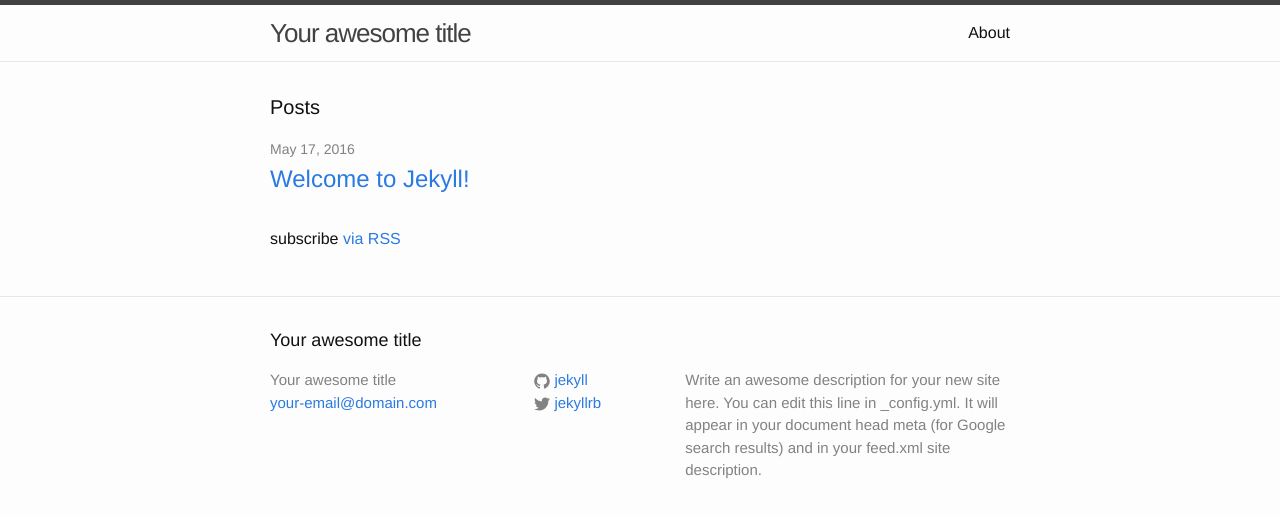
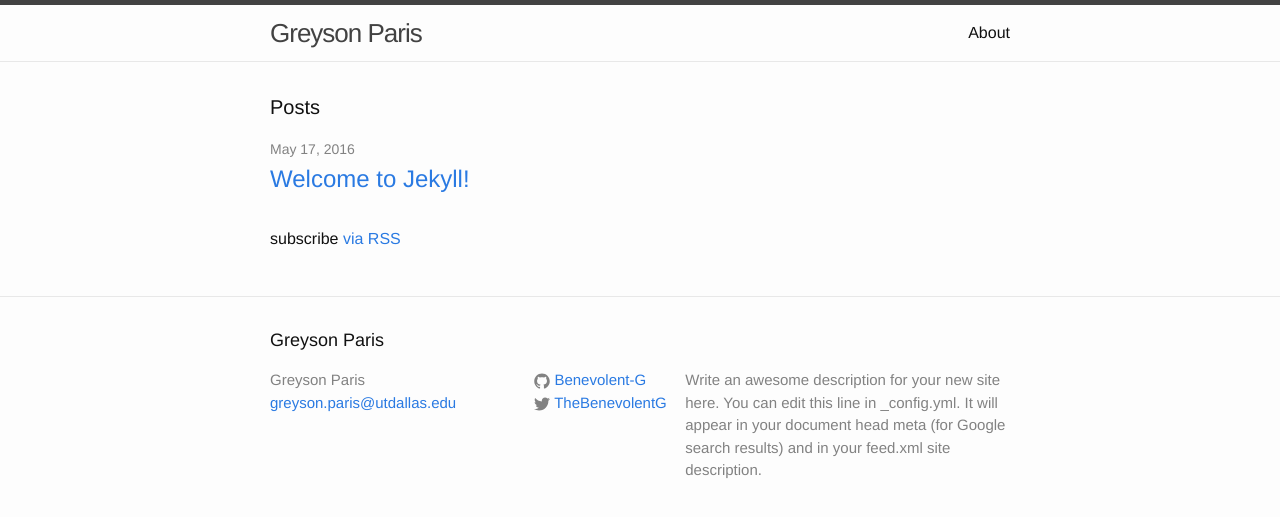
Before and after one commit to Benevolent-G/Benevolent-G.github.io, a Jekyll site: the page built from index.html, in a window 1280 px wide. Shown: the top 517 px of the page. Built offline with Jekyll 4.4.1, drawn with Linux system fonts in a browser that asks for light colours.

Commit message:
first changes to _config

```diff
--- a/_config.yml
+++ b/_config.yml
@@ -6,16 +6,16 @@
 # 'jekyll serve'. If you change this file, please restart the server process.
 
 # Site settings
-title: Your awesome title
-email: your-email@domain.com
+title: Greyson Paris
+email: greyson.paris@utdallas.edu
 description: > # this means to ignore newlines until "baseurl:"
   Write an awesome description for your new site here. You can edit this
   line in _config.yml. It will appear in your document head meta (for
   Google search results) and in your feed.xml site description.
 baseurl: "" # the subpath of your site, e.g. /blog
 url: "http://yourdomain.com" # the base hostname & protocol for your site
-twitter_username: jekyllrb
-github_username:  jekyll
+twitter_username: TheBenevolentG
+github_username: Benevolent-G
 
 # Build settings
 markdown: kramdown
```
